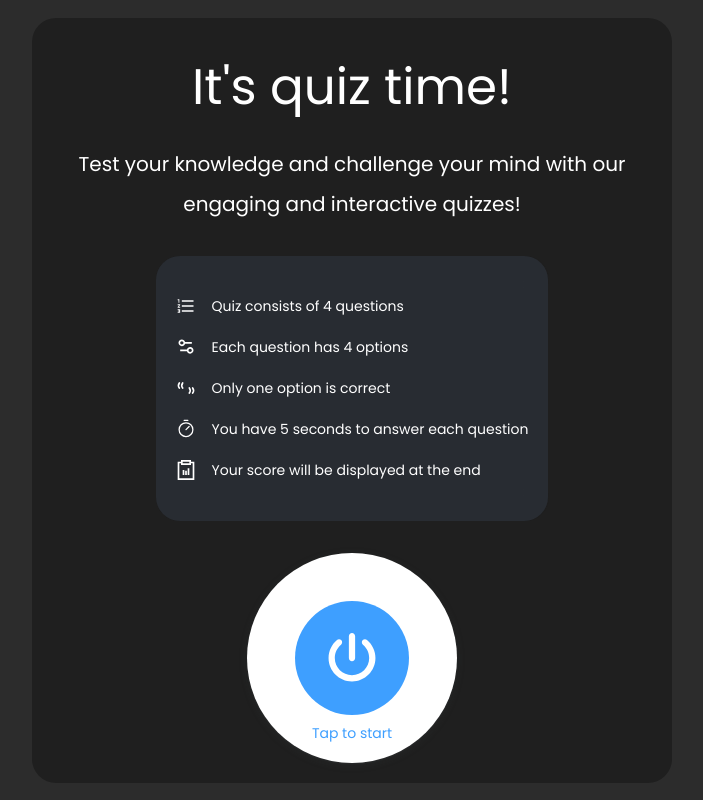
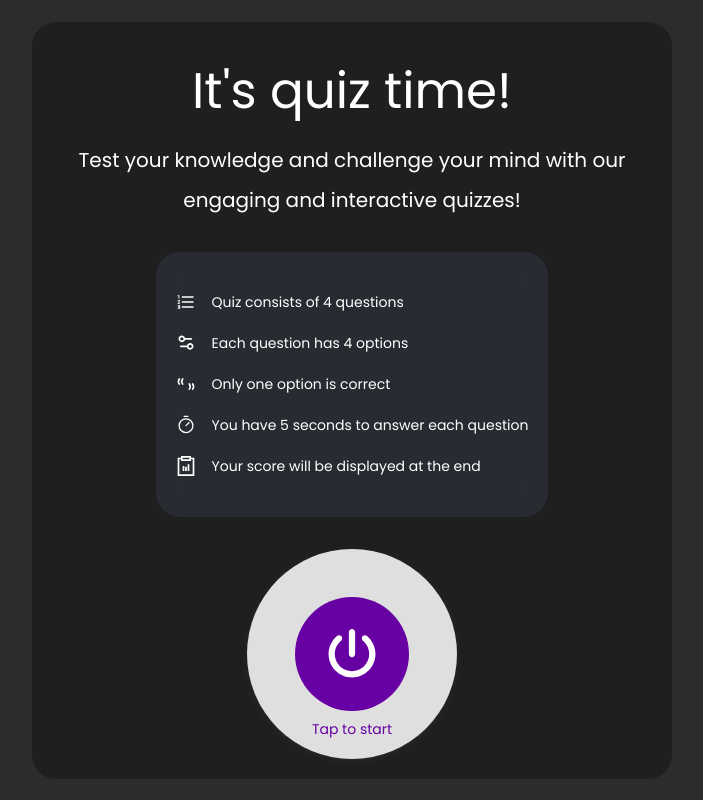
Before and after one commit to sayand-ak/quiz-app, a React (Vite) app: page / in a window 1280 px wide. Shown: the whole page, without its empty margins (288-991 px from the left). Built offline with nearby package versions, Linux system fonts and the light colour scheme.

Commit message:
Favicon added

```diff
--- a/index.html
+++ b/index.html
@@ -2,7 +2,7 @@
 <html lang="en">
   <head>
     <meta charset="UTF-8" />
-    <link rel="icon" type="image/svg+xml" href="/vite.svg" />
+    <link rel="icon" type="image/svg+xml" href="./src/assets/PngItem_795013.png" />
     <meta name="viewport" content="width=device-width, initial-scale=1.0" />
     <title>Think it</title>
   </head>
--- a/src/components/Header.tsx
+++ b/src/components/Header.tsx
@@ -5,7 +5,7 @@ import { styles } from "../styles";
 const Header = () => {
 
     return (
-        <header className="pt-20 md:pt-3 flex items-center justify-center flex-col gap-2 text-center">
+        <header className="pt-20 md:pt-3 flex items-center justify-center flex-col text-center">
             <h1 className={`${styles.heroHeadText}`}>{appHeading}</h1>
             <p className={`${styles.heroSubText} ${styles.paddingX} `}>{appCaption}</p>
         </header>
--- a/src/index.css
+++ b/src/index.css
@@ -24,7 +24,7 @@
 
 .start-button{
   font-size: 80px;
-  background-color: #3E9FFF;
+  background-color: #6701A3;
   border-radius: 50%;
   padding: 20px;
 }
--- a/src/pages/Home.tsx
+++ b/src/pages/Home.tsx
@@ -24,7 +24,7 @@ const Home = () => {
                 <Directions />
 
                 <div className="bg-[#0001] rounded-full mt-12 md:mt-0">
-                    <div className="relative flex items-center justify-center bg-white w-fit rounded-full p-20 md:p-12 shadow-button">
+                    <div className="relative flex items-center justify-center bg-[#e7e7e7f6] w-fit rounded-full p-20 md:p-12 shadow-button">
                         <motion.a
                             href="/profile"
                             whileHover={{ scale: 1.2 }}
--- a/src/pages/Profile.tsx
+++ b/src/pages/Profile.tsx
@@ -58,7 +58,7 @@ const Profile: React.FC = () => {
 
     return (
         <div className="p-4 min-h-[100vh] bg-black-100 flex items-center justify-center">
-            <div className='w-[90%] md:w-1/2 bg-white p-10 rounded-2xl'>
+            <div className='w-[90%] md:w-1/2 p-10 rounded-2xl bg-[#e7e7e7f6]'>
                 <h1 className="text-2xl font-bold mb-4 text-tertiary text-center">Tell something about you!</h1>
                 <div className='h-72 flex items-center justify-center'>
                     <img src={dataCollectImg} className='object-cover h-full' alt="" />
--- a/tailwind.config.js
+++ b/tailwind.config.js
@@ -5,7 +5,7 @@ export default {
         extend: {
             colors: {
                 primary: "#FFFFFF",
-                secondary: "#3E9FFF",
+                secondary: "#6701A3",
                 tertiary: "#003366",
                 successPrimary: "#4BB39B",
                 successSecondary: "#beffefcb",
```
Also changed, not shown: src/assets/PngItem_795013.png (added).
